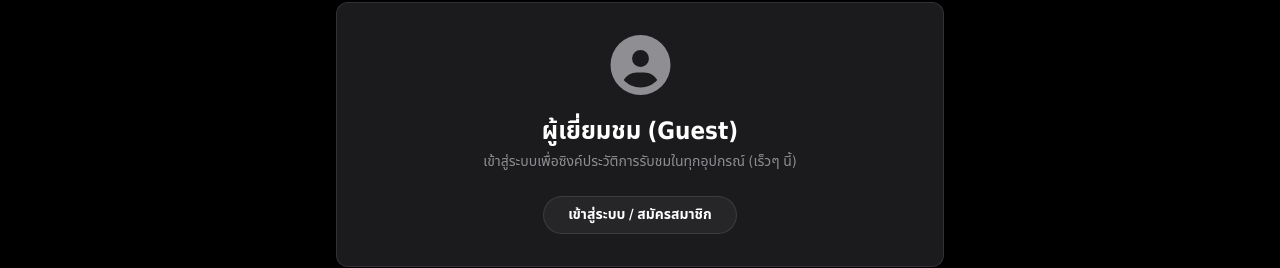
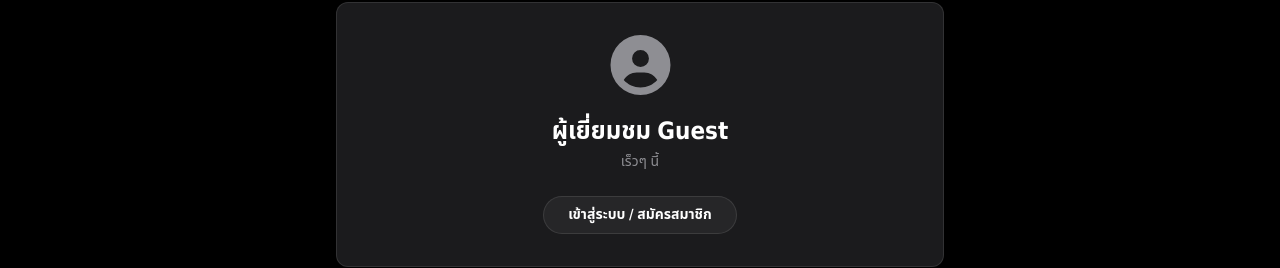
Before and after one commit to ffx1m/streaming-frontend, a Next.js app: page /profile in a window 1280 px wide. Shown: the part 102-370 px from the top of the page. Built offline with nearby package versions, Linux system fonts and the light colour scheme; no server answers.

Commit message:
Update profile page text

```diff
--- a/src/app/profile/page.tsx
+++ b/src/app/profile/page.tsx
@@ -18,8 +18,8 @@ export default function ProfilePage() {
           <FontAwesomeIcon icon={faUserCircle} />
         </div>
         <div className="space-y-1">
-          <h1 className="text-2xl font-bold text-white">ผู้เยี่ยมชม (Guest)</h1>
-          <p className="text-sm text-[var(--color-text-secondary)]">เข้าสู่ระบบเพื่อซิงค์ประวัติการรับชมในทุกอุปกรณ์ (เร็วๆ นี้)</p>
+          <h1 className="text-2xl font-bold text-white">ผู้เยี่ยมชม Guest</h1>
+          <p className="text-sm text-[var(--color-text-secondary)]">เร็วๆ นี้</p>
         </div>
         <button className="mt-2 rounded-full bg-white/5 px-6 py-2 text-sm font-bold text-white transition-colors hover:bg-white/10 border border-white/10">
           เข้าสู่ระบบ / สมัครสมาชิก
```
